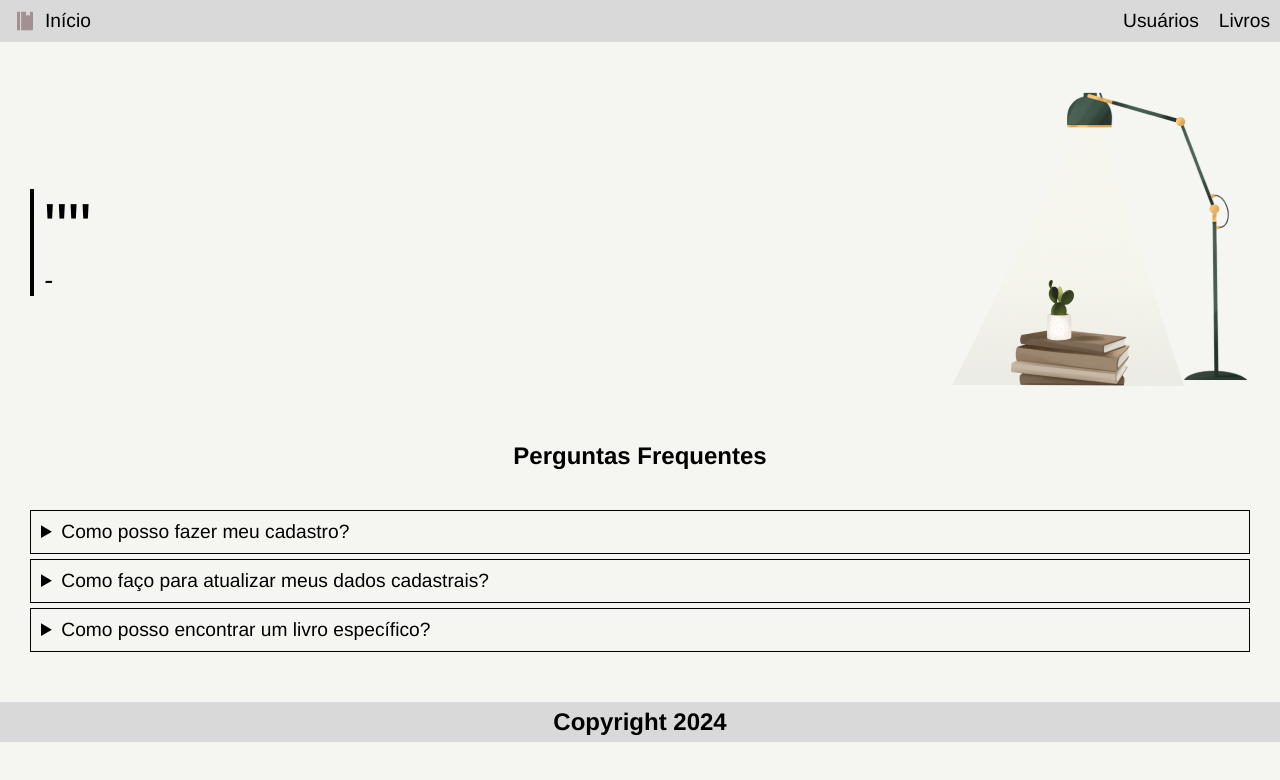
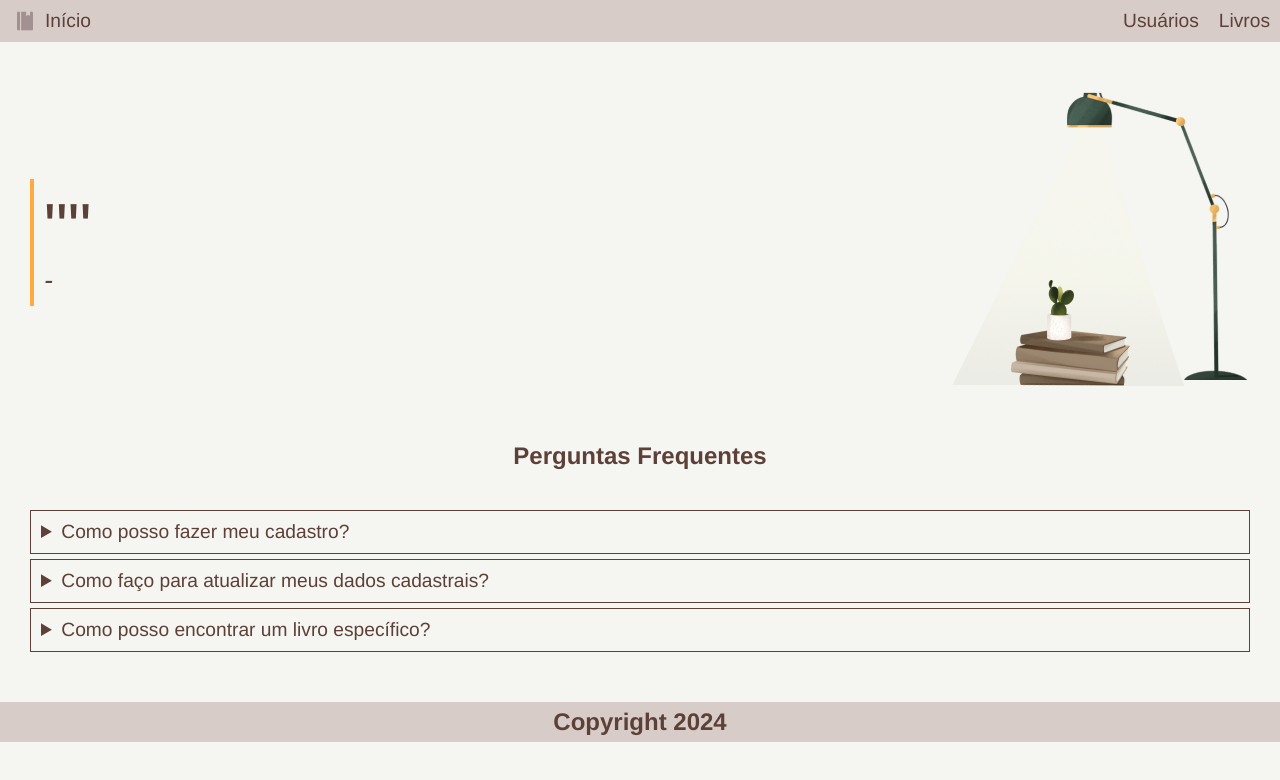
Before and after one commit to GuilhermeAMendes/React-Lumiere, a React (Create React App) app: page / in a window 1280 px wide. Shown: the top 780 px of the page. Built offline with nearby package versions, Linux system fonts and the light colour scheme; no server answers.

Commit message:
feat: update project color palette

```diff
--- a/src/App.js
+++ b/src/App.js
@@ -11,16 +11,19 @@ function App() {
   const [quests] = useState([
     {
       textQuest: "Como posso fazer meu cadastro?",
-      textResponse: "Você pode usar a barra de pesquisa no topo da página ou navegar pelas categorias disponíveis na seção de livros.",
+      textResponse:
+        "Você pode usar a barra de pesquisa no topo da página ou navegar pelas categorias disponíveis na seção de livros.",
     },
     {
       textQuest: "Como faço para atualizar meus dados cadastrais?",
-      textResponse: "Para atualizar seus dados de cadastro, vá à sua conta utilizando a seção Clientes, Adicione o seu identificador e informações desejadas para atualização e após o procedimento clique em atualizar dados.",
+      textResponse:
+        "Para atualizar seus dados de cadastro, vá à sua conta utilizando a seção Clientes, Adicione o seu identificador e informações desejadas para atualização e após o procedimento clique em atualizar dados.",
     },
     {
       textQuest: "Como posso encontrar um livro específico?",
-      textResponse: "Você pode usar a barra de pesquisa no topo da página ou navegar pelas categorias disponíveis na seção de livros.",
-    }
+      textResponse:
+        "Você pode usar a barra de pesquisa no topo da página ou navegar pelas categorias disponíveis na seção de livros.",
+    },
   ]);
 
   useEffect(() => {
@@ -28,11 +31,9 @@ function App() {
       try {
         const res = await fetch("https://type.fit/api/quotes");
         let data = await res.json();
-        let randomIndex = Math.floor(Math.random() * data.length);
-        setCite(data[randomIndex].text);
-        setAuthor(
-          data[randomIndex].author ? data[randomIndex].author : "Desconhecido"
-        );
+        let index = Math.floor(Math.random() * data.length);
+        setCite(data[index].text);
+        setAuthor(data[index].author ? data[index].author : "Desconhecido");
       } catch (e) {
         console.log(e);
         console.log(e.name);
@@ -46,7 +47,7 @@ function App() {
     <div>
       <Header current_page={page} anchor_1={anchor_1} anchor_2={anchor_2} />
       <Main quote={cite} author={author} />
-      <Faq faqs={quests}/>
+      <Faq faqs={quests} />
       <Footer />
     </div>
   );
--- a/src/Main.css
+++ b/src/Main.css
@@ -1,18 +1,23 @@
 :root {
   --body-color: #f5f5f1;
-  --primary-color: #d9d9d9;
-  --text-color-1: #000000;
+  --primary-color: #d7ccc8;
+  --text-color-1: #5d4037;
+  --highlight-color: #8d6e63;
+  --highlight-color-2: #ffab40;
 }
+
 * {
   padding: 0;
   margin: 0;
   box-sizing: border-box;
 }
+
 html,
 body {
   height: 100%;
   margin: 0;
 }
+
 body {
   background-color: var(--body-color);
   font-family: "Franklin Gothic Medium", "Arial Narrow", Arial, sans-serif;
@@ -22,6 +27,13 @@ body {
   flex-direction: column;
   min-height: 100%;
 }
+
+#root {
+  display: flex;
+  flex-direction: column;
+  min-height: 100%;
+}
+
 header {
   display: flex;
   justify-content: space-between;
@@ -32,25 +44,38 @@ header {
   font-size: larger;
   position: relative;
 }
+
 .website {
   display: flex;
   justify-content: space-around;
   align-items: center;
   margin: 0px 5px;
 }
+
 #logo {
   width: 40px;
   justify-items: left;
   padding: 0px 10px;
 }
+
 nav {
   display: flex;
 }
+
+nav ul {
+  flex-direction: row;
+}
+
 a {
   margin: 10px;
   text-decoration: none;
   color: var(--text-color-1);
 }
+
+a:hover {
+  color: var(--highlight-color);
+}
+
 main {
   display: flex;
   justify-content: space-between;
@@ -58,36 +83,44 @@ main {
   margin: 50px 30px;
   flex: 1;
 }
+
 main > blockquote {
   font-size: 50pt;
   display: flex;
   flex-direction: column;
-  border-left: 4px solid black;
-  padding-left: 10px;
+  border-left: 4px solid var(--highlight-color-2);
+  padding: 10px;
 }
+
 main > blockquote > span {
   font-size: 20pt;
   font-style: italic;
 }
+
 #faq {
   margin: 50px 30px;
 }
+
 #faq > h2 {
   text-align: center;
   margin-bottom: 40px;
 }
+
 details {
   border: 1px solid var(--text-color-1);
   padding: 10px;
   margin-bottom: 5px;
 }
+
 summary {
   font-size: larger;
 }
+
 details p {
-  border-top: 2px solid black;
+  border-top: 2px solid var(--text-color-1);
   font-size: 12pt;
 }
+
 footer {
   text-align: center;
   justify-content: center;
@@ -96,15 +129,29 @@ footer {
   background-color: var(--primary-color);
   height: 5vh;
   width: 100%;
+  margin-top: auto;
 }
 
 @media (max-width: 767px) {
   main {
-    display: flex;
-    flex-direction:column ;
+    flex-direction: column;
   }
 
   main > img {
     margin-top: 40px;
   }
 }
+
+@media (min-width: 318px) and (max-width: 350px) {
+  header {
+    flex-direction: column;
+    justify-content: center;
+    align-items: center;
+  }
+
+  nav ul {
+    display: flex;
+    flex-direction: column;
+    text-align: center;
+  }
+}
```
